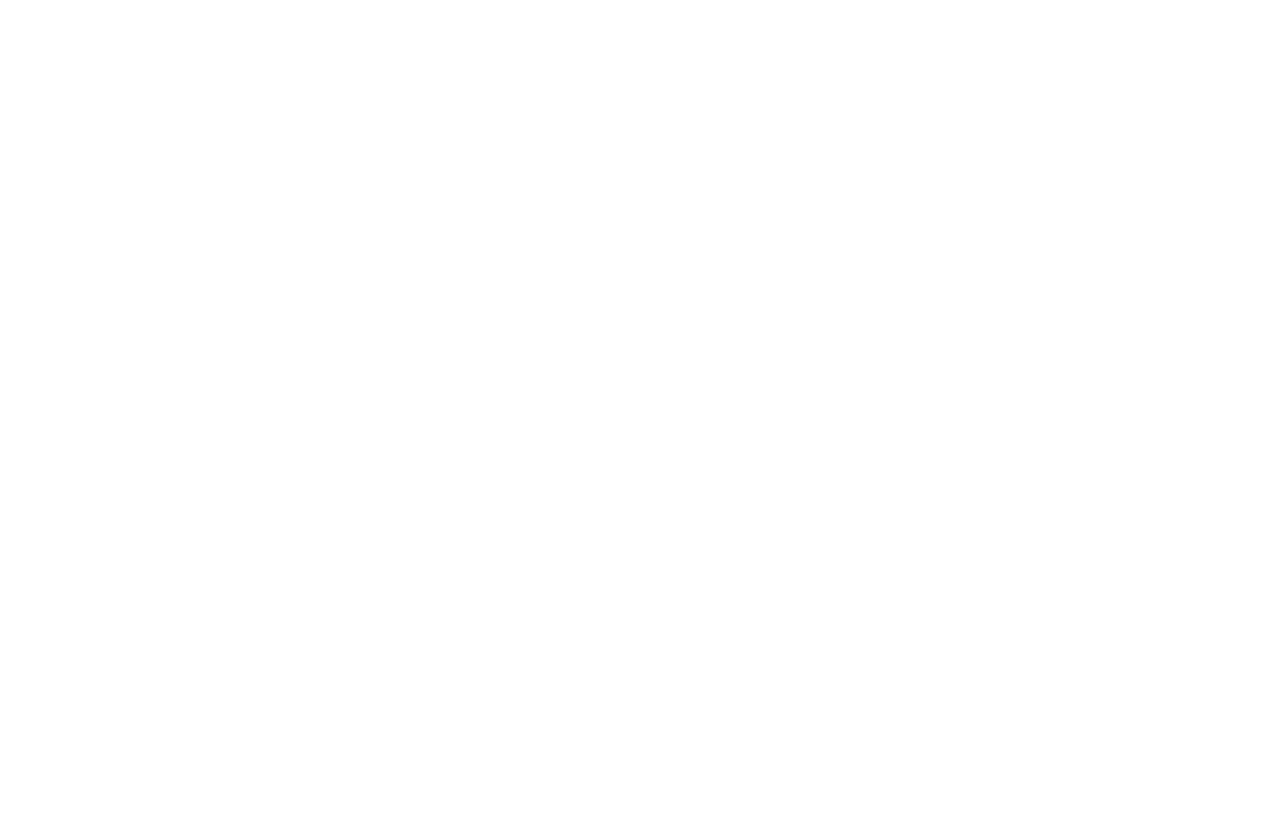
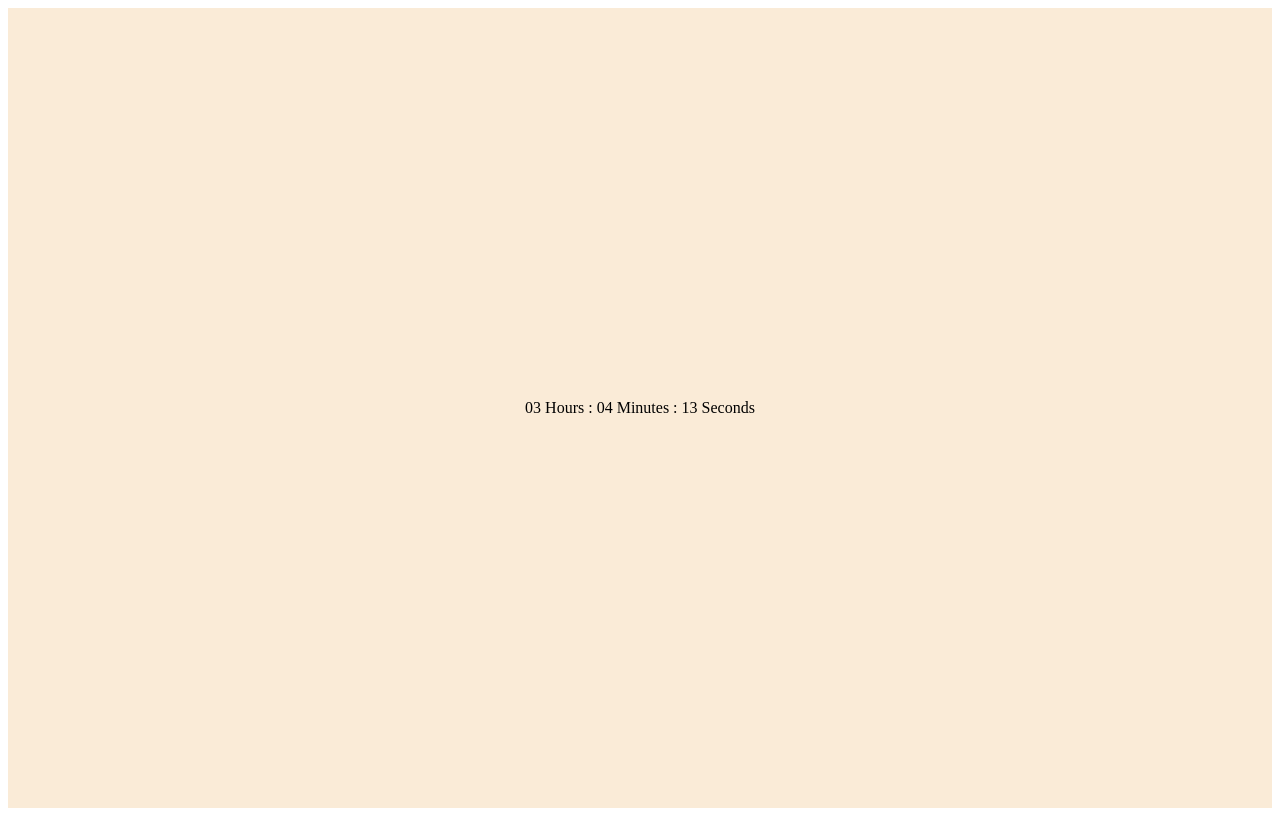
Before and after one commit to amiljoseph123/Digital_Clock, a plain HTML site: page index.html in a window 1280 px wide. Drawn offline with Linux system fonts and the light colour scheme.

Commit message:
content added

```diff
--- a/index.html
+++ b/index.html
@@ -8,5 +8,33 @@
 </head>
 <body>
 
+    <section>
+        <div class="container">
+            <div class="time">
+                <span class="hour">03</span>
+                <span class="text">Hours</span>
+
+
+            <span class="colon">:</span>
+
+        <!-- ..... -->
+
+                <span class="minute">04</span>
+                <span class="text">Minutes</span>
+
+
+            <span class="colon">:</span>
+
+        <!-- .... -->
+
+
+                <span class="seconds">13</span>
+                <span class="text">Seconds</span>
+
+
+
+        </div>
+    </section>
+
 </body>
 </html>
--- a/style.css
+++ b/style.css
@@ -0,0 +1,8 @@
+section{
+    min-height: 100vh;
+    width: 100%;
+    display: flex;
+    align-items: center;
+    justify-content: center;
+    background-color: antiquewhite;
+}
```
